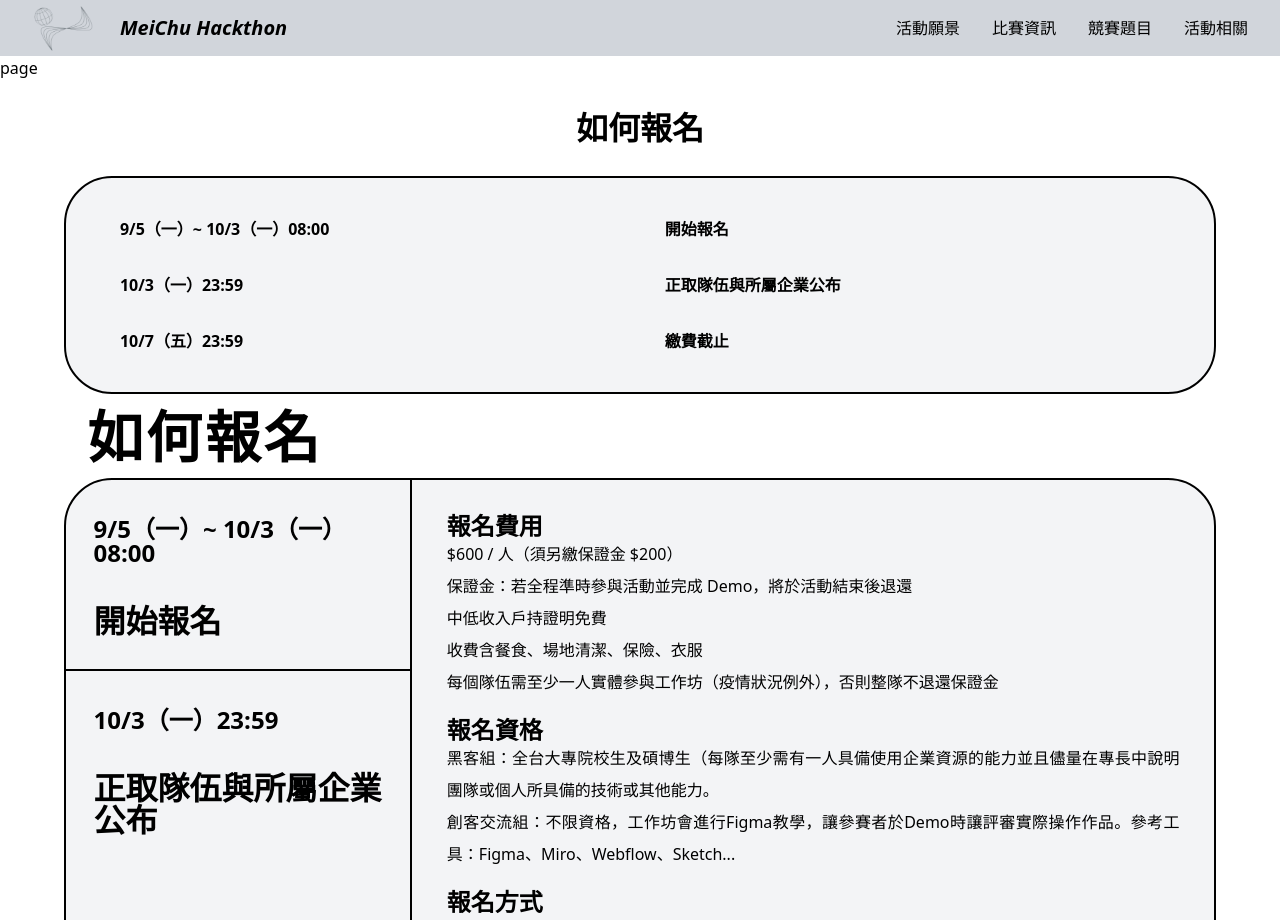
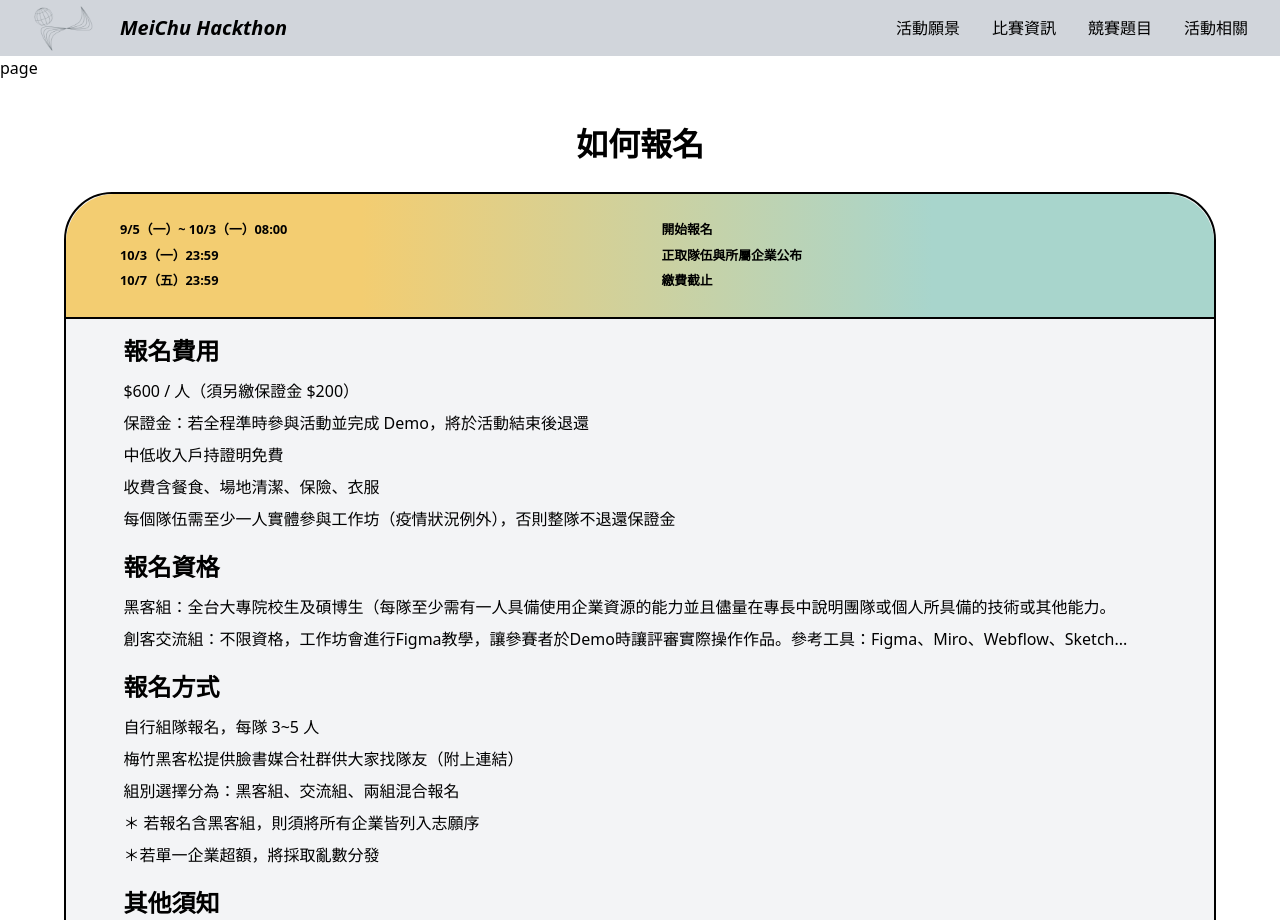
Before and after one commit to Official-Meichu-Hackathon/2023-singup, a Next.js app: page / in a window 1280 px wide. Shown: the top 920 px of the page. Built offline with nearby package versions, Linux system fonts and the light colour scheme.

Commit message:
feat: finish rwd

```diff
--- a/components/Sign-in.jsx
+++ b/components/Sign-in.jsx
@@ -6,18 +6,45 @@ const Sign_in = () =>{
 
     return(
         <>
-        <div className = "w-[90vw] m-auto">
+        <div className = "w-[90vw] m-auto my-12">
             <div className = 'flex w-full my-8'>
                 <h4 className = 'w-fit m-auto'>如何報名</h4>
             </div>
-            <div className = 'w-full h-fit bg-gray-100 rounded-[3rem] flex border-2 border-black '>
-                <div className = 'px-[4%] py-[2%] w-full grid grid-rows-3 grid-flow-col'>
-                        <p className = 'py-3 px-2 font-bold'> 9/5（一）~ 10/3（一）08:00</p>
-                        <p className = 'py-3 px-2 font-bold'> 10/3（一）23:59</p>
-                        <p className = 'py-3 px-2 font-bold'> 10/7（五）23:59</p>
-                        <p className = 'py-3 px-2 font-bold'> 開始報名</p>
-                        <p className = 'py-3 px-2 font-bold'> 正取隊伍與所屬企業公布</p>
-                        <p className = 'py-3 px-2 font-bold font-[]'> 繳費截止</p>
+            <div className = 'w-full h-fit bg-gray-100 rounded-[3rem]  border-2 border-black '>
+                <div className = 'px-[4%] py-[2%] w-full grid grid-rows-3 grid-flow-col bar_gradient_inverse overflow-hidden rounded-t-[3rem] border-b-2 border-black'>
+                        <p className = 'px-2 font-bold text-[0.8em]'> 9/5（一）~ 10/3（一）08:00</p>
+                        <p className = 'px-2 font-bold text-[0.8em]'> 10/3（一）23:59</p>
+                        <p className = 'px-2 font-bold text-[0.8em]'> 10/7（五）23:59</p>
+                        <p className = 'px-2 font-bold text-[0.8em]'> 開始報名</p>
+                        <p className = 'px-2 font-bold text-[0.8em]'> 正取隊伍與所屬企業公布</p>
+                        <p className = 'px-2 font-bold text-[0.8em]'> 繳費截止</p>
+                </div>
+                <div className = 'my-5 mx-[5%]'>
+                    <h5 className = 'mb-3'>報名費用  </h5>
+                    <p>$600 / 人（須另繳保證金 $200）</p>
+                    <p>保證金：若全程準時參與活動並完成 Demo，將於活動結束後退還</p>
+                    <p>中低收入戶持證明免費</p>
+                    <p>收費含餐食、場地清潔、保險、衣服</p>
+                    <p>每個隊伍需至少一人實體參與工作坊（疫情狀況例外），否則整隊不退還保證金</p>
+                </div>
+                <div className = 'my-5 mx-[5%]'>
+                    <h5 className = 'mb-3'>報名資格</h5>
+                    <p>黑客組：全台大專院校生及碩博生（每隊至少需有一人具備使用企業資源的能力並且儘量在專長中說明團隊或個人所具備的技術或其他能力。 </p>
+                    <p>創客交流組：不限資格，工作坊會進行Figma教學，讓參賽者於Demo時讓評審實際操作作品。參考工具：Figma、Miro、Webflow、Sketch...</p>
+                </div>
+                <div className = 'my-5 mx-[5%]'>
+                    <h5 className = 'mb-3'>報名方式</h5>
+                    <p>自行組隊報名，每隊 3~5 人</p>
+                    <p>梅竹黑客松提供臉書媒合社群供大家找隊友（附上連結）</p>
+                    <p>組別選擇分為：黑客組、交流組、兩組混合報名</p>
+                    <p>＊ 若報名含黑客組，則須將所有企業皆列入志願序</p>
+                    <p>＊若單一企業超額，將採取亂數分發</p>
+                </div>
+                <div className = 'my-5 mx-[5%]'>
+                    <h5 className = 'mb-3'>其他須知</h5>
+                    <p>企業可與學生洽談合作以將作品運用到公司中</p>
+                    <p>主辦方與企業可活動中拍照與錄影，並作為未來宣傳使用</p>
+                    <p>得獎隊伍需要將作品上傳到梅竹黑客松成果存放平台（附上連結），方可領取獎金</p>
                 </div>
             </div>
         </div>
--- a/styles/globals.css
+++ b/styles/globals.css
@@ -7,6 +7,13 @@
 /*
   Note: The styles for this gradient grid background is heavily inspired by the creator of this amazing site (https://dub.sh) – all credits go to them!
 */
+.bar_gradient{
+  background: linear-gradient(90deg, #A8D5CC 24.55%, #F3CD71 74.27%);
+}
+.bar_gradient_inverse{
+  background: linear-gradient(-90deg, #a8d5cc 24.55%, #F3CD71 74.27%);
+}
+
 .scroll-progress {
   transition: transform 0.2s ease-out;
 }
@@ -71,9 +78,13 @@ h6{
   line-height: 1;
 }
 p {
-  font-size: 1em;
+  font-size: 0.8em;
   line-height: 2;
   text-align: justify;
+
+  @media screen and (min-width: 576px) {
+    font-size: 1em;
+}
 }
 
 hr {
```
